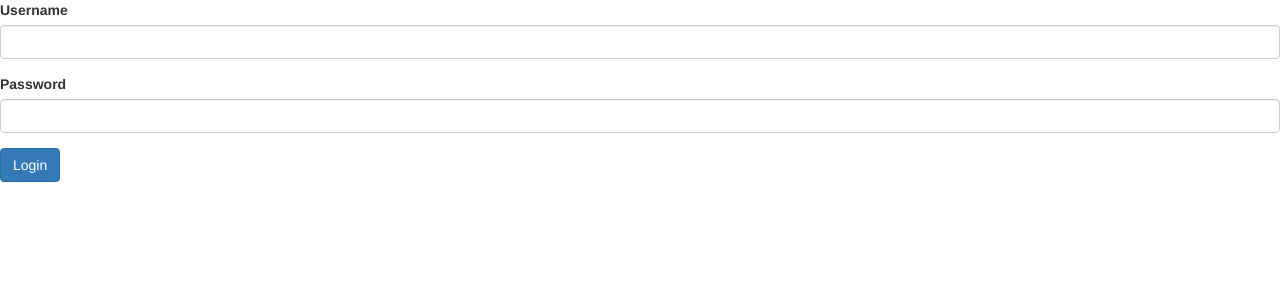
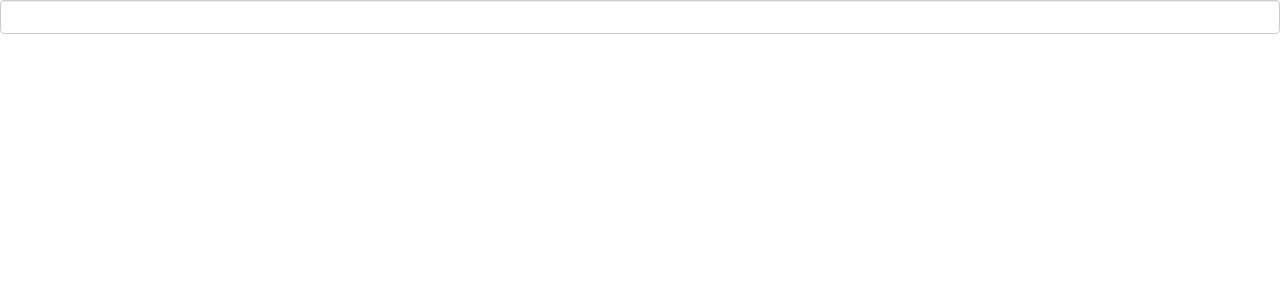
Before and after one commit to pmartinh/ModelDriven, an Angular app: page / in a window 1280 px wide. Shown: the top 300 px of the page. Built offline with nearby package versions, Linux system fonts and the light colour scheme.

Commit message:
Observables

```diff
--- a/src/app/app.component.ts
+++ b/src/app/app.component.ts
@@ -1,11 +1,21 @@
 import { Component } from '@angular/core';
+import { FormControl } from '@angular/forms';
+import 'rxjs/add/operator/filter';
+import 'rxjs/add/operator/debounceTime';
+import 'rxjs/add/operator/distinctUntilChanged';
 
 @Component({
   selector: 'app-root',
   template: `
-<login></login>
+<input class="form-control" type="search" [formControl]="searchControl">
 `
  })
 export class AppComponent {
-  title = 'FormModel';
+  searchControl= new FormControl();
+  constructor(){
+    this.searchControl.valueChanges.
+    filter(text => text.length >=3).
+    debounceTime(400).distinctUntilChanged().
+    subscribe(value => {console.log(value)});
+  }
 }
```
